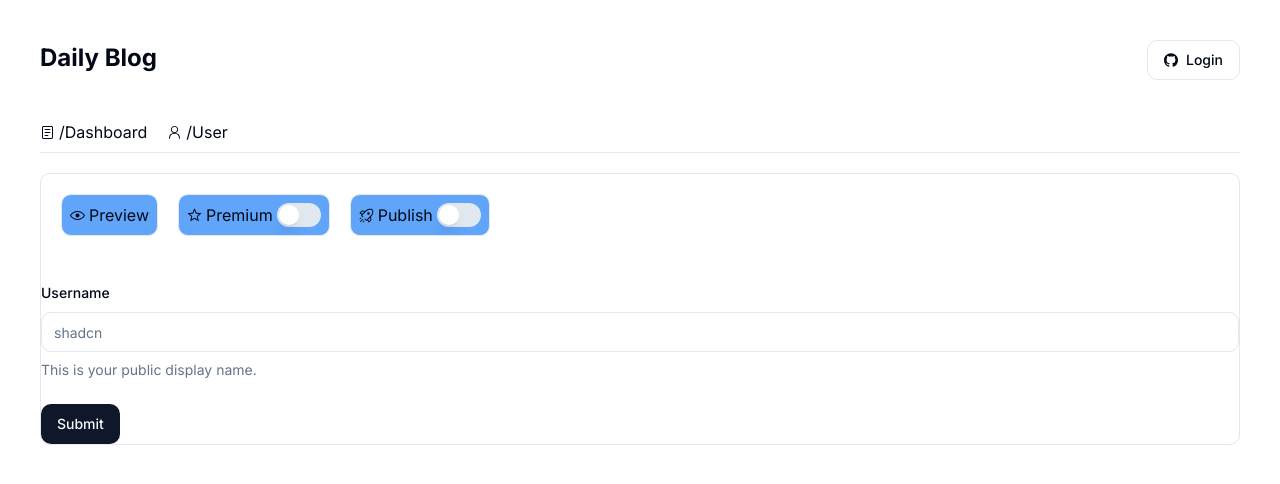
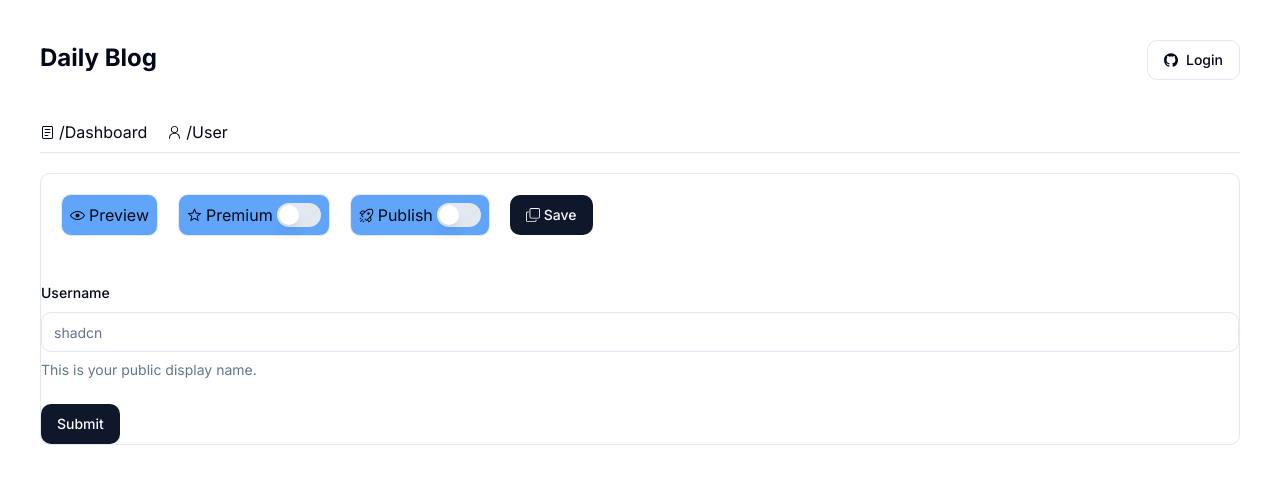
Before and after one commit to gratachu/daily-blog, a Next.js app: page /dashboard/blog/create in a window 1280 px wide. Shown: the top 484 px of the page. Built offline with nearby package versions, Linux system fonts and the light colour scheme; no server answers.

Commit message:
Add: blog form skeleton

```diff
--- a/app/dashboard/blog/create/page.tsx
+++ b/app/dashboard/blog/create/page.tsx
@@ -18,6 +18,7 @@ import { Input } from "@/components/ui/input"
 import { toast } from "@/components/ui/use-toast"
 import {EyeOpenIcon, RocketIcon, StarIcon} from "@radix-ui/react-icons";
 import {Switch} from "@/components/ui/switch";
+import {BsCopy} from "react-icons/bs";
 
 const FormSchema = z.object({
   username: z.string().min(2, {
@@ -82,6 +83,10 @@ export default function BlogForm() {
               </FormItem>
             )}
           />
+          <Button className="gap-1">
+            <BsCopy />
+            Save
+          </Button>
         </div>
         <FormField
           control={form.control}
```
